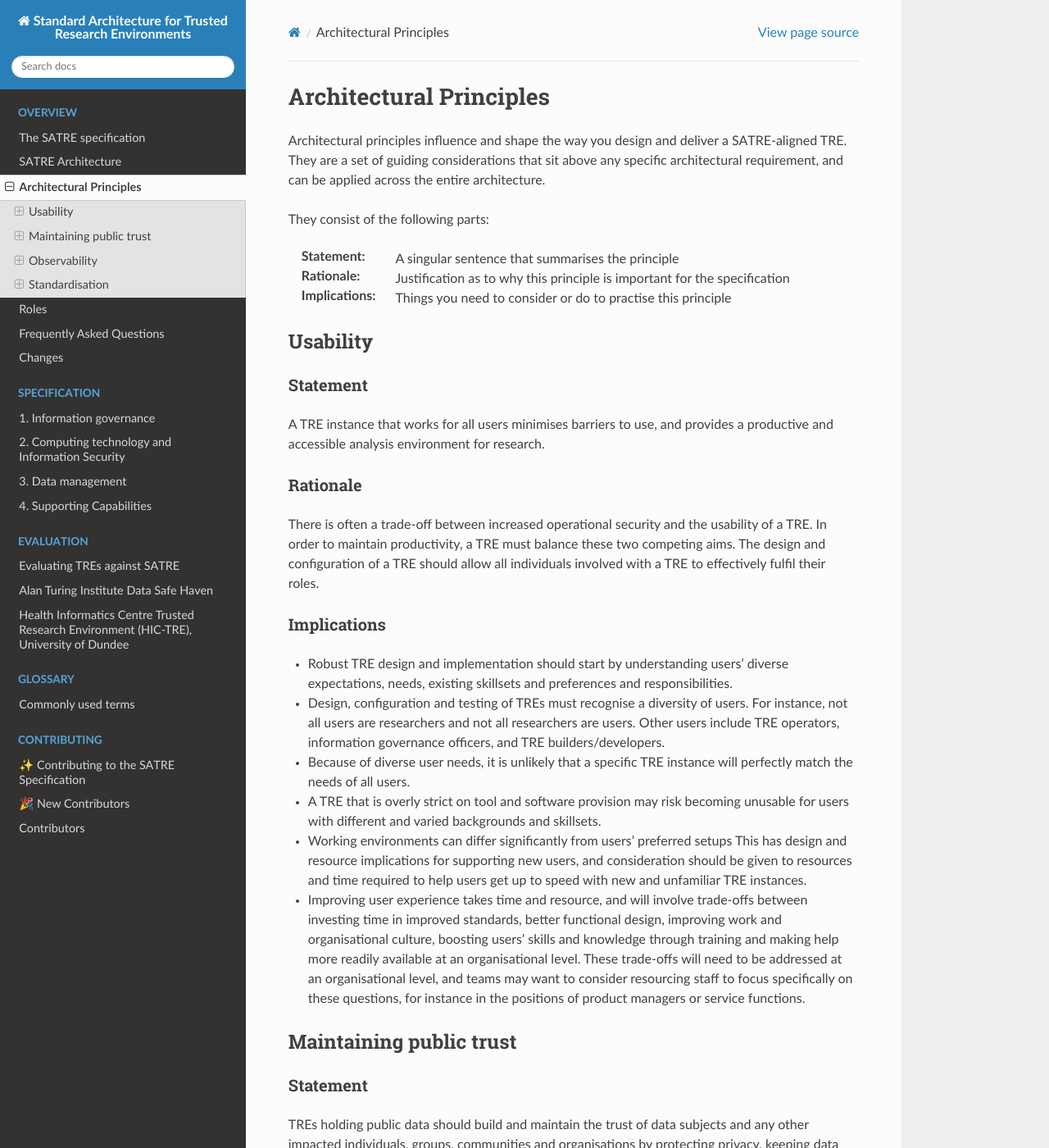
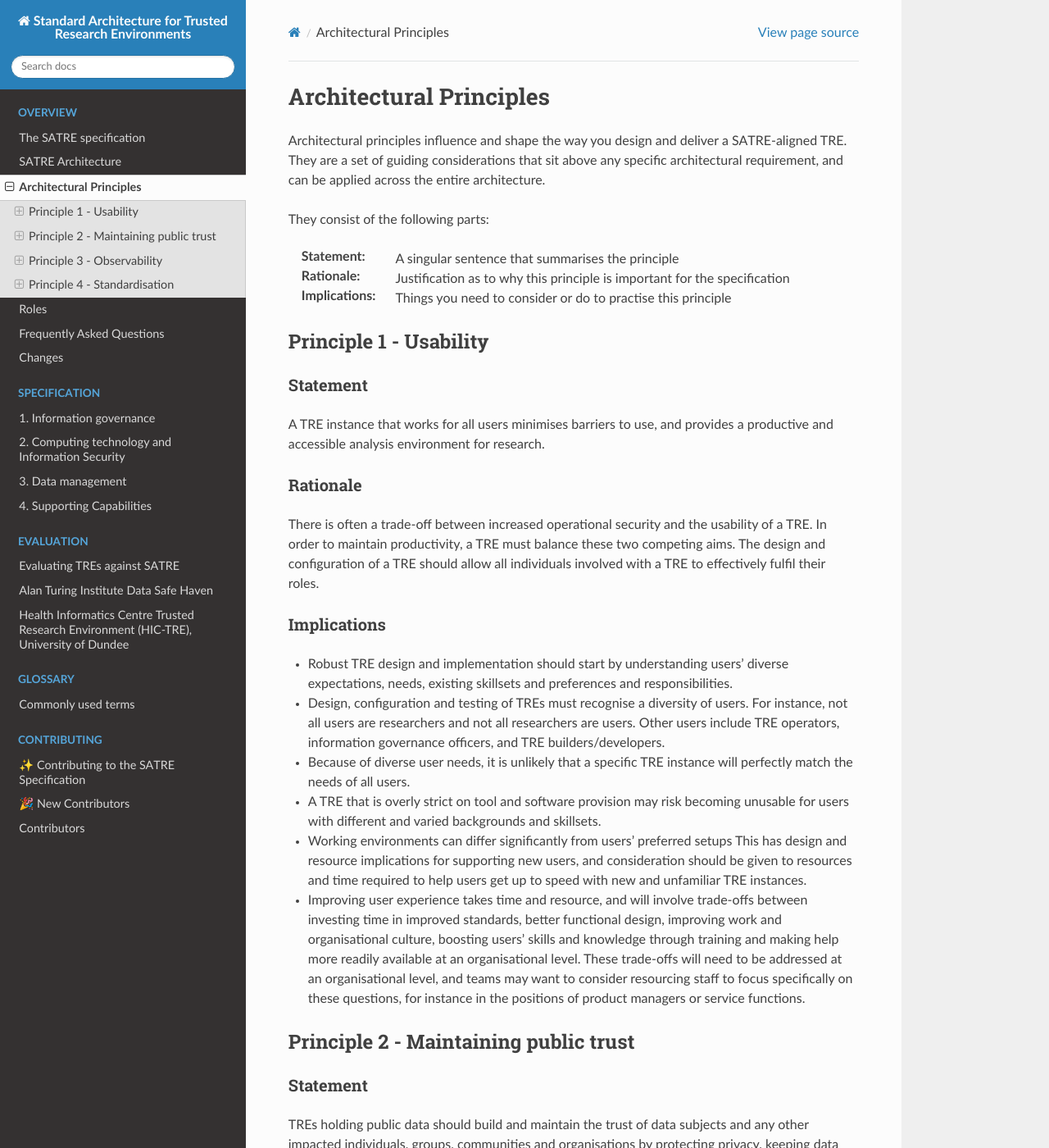
Before and after one commit to sa-tre/satre-specification, a Sphinx documentation site: the page built from docs/source/principles.md, in a window 1280 px wide and 1400 px high. Shown: the whole window at 82% size. Built offline with Sphinx 7.4.7 and the Read the Docs theme 3.1.0, drawn with Linux system fonts in a browser that asks for light colours; some of the changed text lies outside the part shown.

Commit message:
Added numbering to principles

```diff
--- a/docs/source/principles.md
+++ b/docs/source/principles.md
@@ -12,7 +12,7 @@ They consist of the following parts:
 
 (principle_usability)=
 
-## Usability
+## Principle 1 - Usability
 
 ### Statement
 
@@ -39,7 +39,7 @@ The design and configuration of a TRE should allow all individuals involved with
 
 (principle_maintaining_trust)=
 
-## Maintaining public trust
+## Principle 2 - Maintaining public trust
 
 ### Statement
 
@@ -67,7 +67,7 @@ Being transparent about the data held and the projects or organisations who acce
 
 (principle_observability)=
 
-## Observability
+## Principle 3 - Observability
 
 ### Statement
 
@@ -92,7 +92,7 @@ This applies to both technical systems and policies/processes.
 
 (principle_standardisation)=
 
-## Standardisation
+## Principle 4 - Standardisation
 
 ### Statement
 
```
